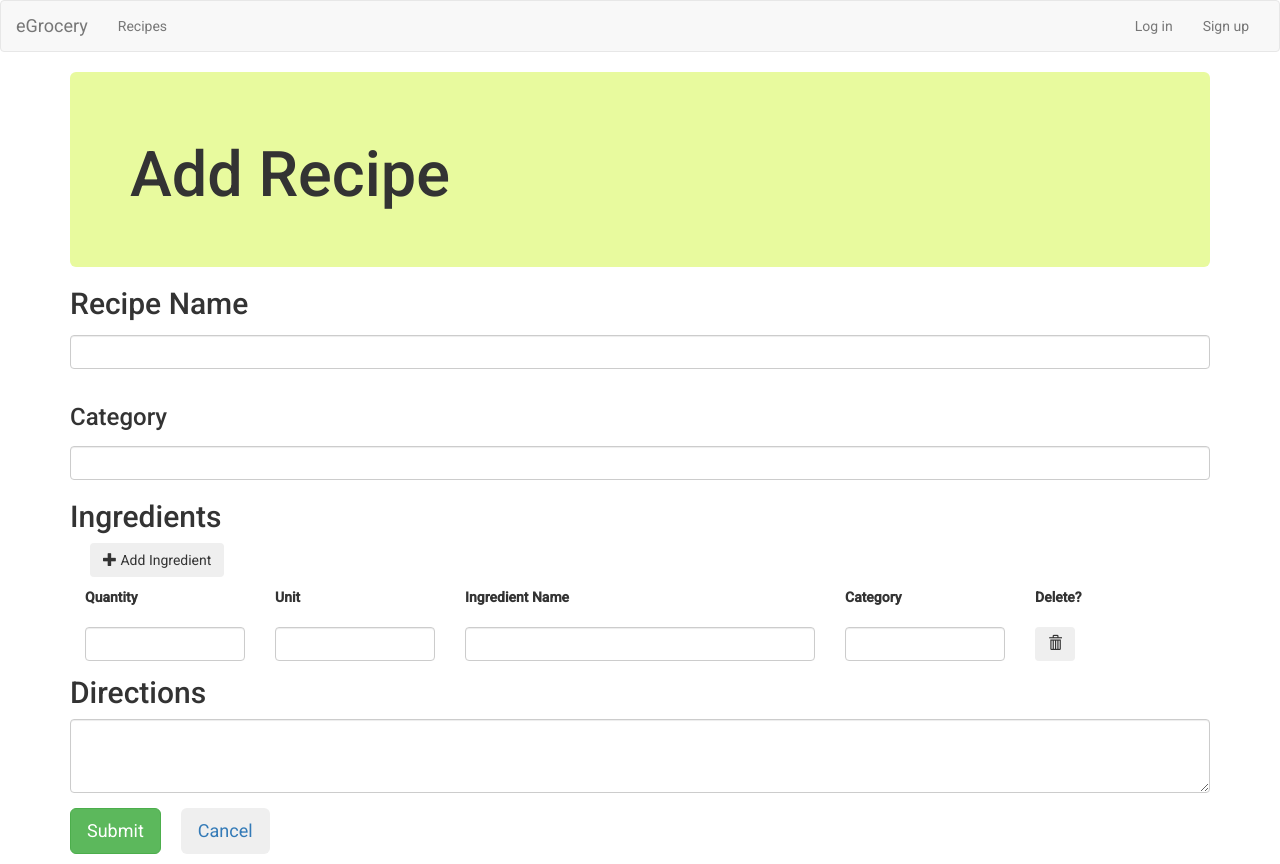
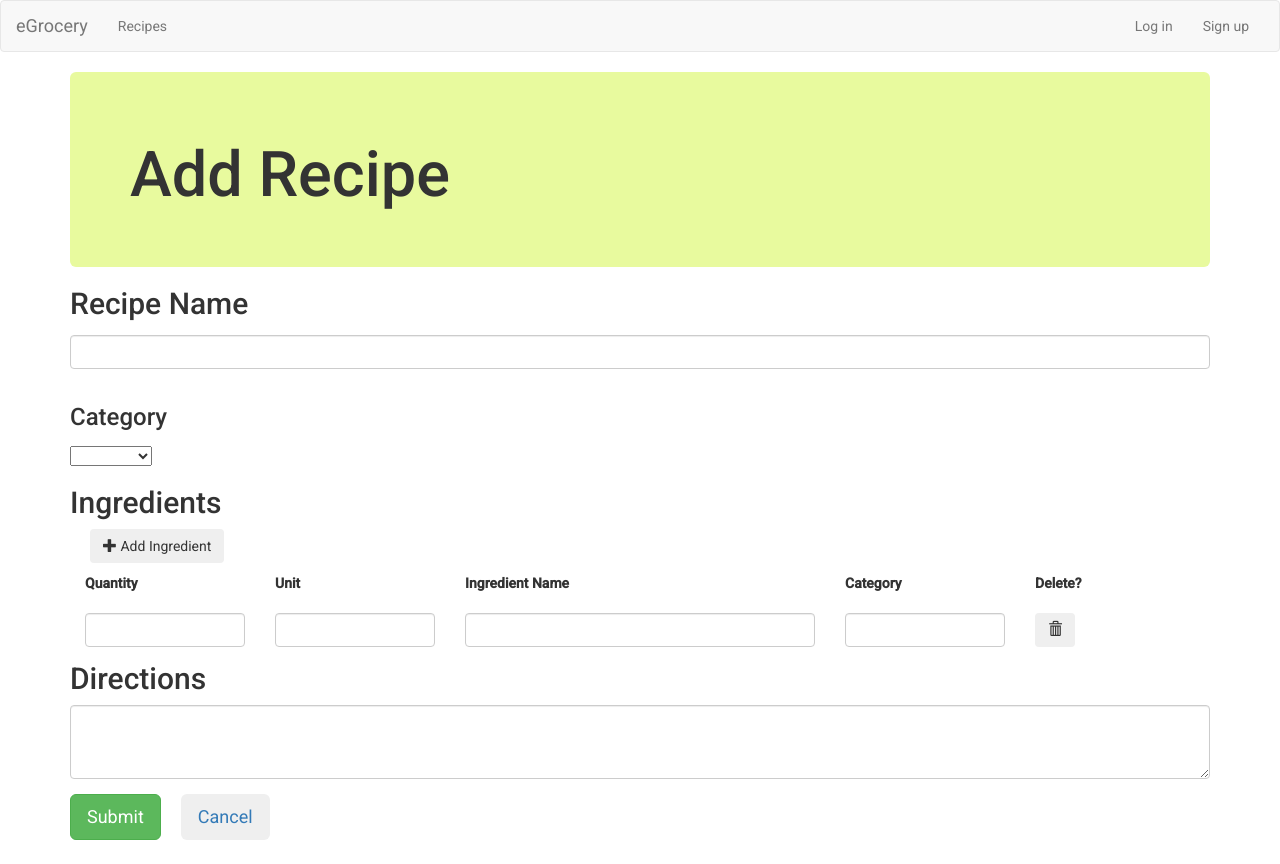
Before and after one commit to dayana-stroshine/eGrocery, an Angular app: page /recipe-add in a window 1280 px wide. Built offline with nearby package versions, Linux system fonts and the light colour scheme.

Commit message:
recipe add and edit form use selects for category

```diff
--- a/controllers/recipe.js
+++ b/controllers/recipe.js
@@ -13,8 +13,7 @@ exports.addRecipe = async (req, res, next) => {
   const recipe_name = req.body.recipeName;
   const category = req.body.recipeCategory;
   const instruction = req.body.directions;
-  // FIX ME: add in user id
-  const user_id = req.body.user_id ? req.body.user_id : 10;
+  const user_id = req.params.userId ? req.params.userId : null;
 
 
   try {
--- a/routes/api/recipe.js
+++ b/routes/api/recipe.js
@@ -8,7 +8,7 @@ const recipeController = require('../../controllers/recipe');
 
 // Create a recipe
 router.post(
-    '/addRecipe',
+    '/addRecipe/:userId',
     [
         // FIX ME add validators here for input before data is sent to the database
     ],
--- a/src/app/app.module.ts
+++ b/src/app/app.module.ts
@@ -2,6 +2,8 @@ import { BrowserModule } from '@angular/platform-browser';
 import { NgModule } from '@angular/core';
 import { HttpClientModule, HTTP_INTERCEPTORS  } from '@angular/common/http';
 import { ReactiveFormsModule } from '@angular/forms';
+import { MatSelectModule } from '@angular/material/select';
+import { MatFormFieldModule } from '@angular/material/form-field';
 
 import { AppComponent } from './app.component';
 import { BrowserAnimationsModule } from '@angular/platform-browser/animations';
@@ -41,7 +43,7 @@ import { AuthCompanionService } from './shared/services/auth-companion.service';
     HttpClientModule,
     BrowserAnimationsModule,
     AppRoutingModule,
-    ReactiveFormsModule
+    ReactiveFormsModule,
   ],
   providers: [
     {
--- a/src/app/recipes/recipe-item-add/recipe-item-add.component.html
+++ b/src/app/recipes/recipe-item-add/recipe-item-add.component.html
@@ -13,7 +13,12 @@
         <label for="inputRecipeCategory">
             <h3>Category</h3>
         </label>
-        <input type="text" class="form-control" id="inputRecipeCategory" formControlName="recipeCategory">
+        <select id="inputRecipeCategory" formControlName="recipeCategory" style="display:block">
+            <option value="breakfast">Breakfast</option>
+            <option value="lunch">Lunch</option>
+            <option value="dinner">Dinner</option>
+            <option value="dessert">Dessert</option>
+        </select>
     </div>
     <h2>Ingredients</h2>
     <button type="button" class="btn btn-secondary  button-mrgn" (click)="addIngredient();">
--- a/src/app/recipes/recipe-item-add/recipe-item-add.component.ts
+++ b/src/app/recipes/recipe-item-add/recipe-item-add.component.ts
@@ -5,7 +5,9 @@ import { IngredientHttpService } from '../../shared/services/ingredient.service'
 import { RecipeHttpService } from '../../shared/services/recipe.service'
 import { RecipeIngredientHttpService } from '../../shared/services/recipe-ingredients.service'
 import { Recipe } from '../../shared/models/recipe.model';
+import { User } from '../../shared/models/User';
 import { Router } from '@angular/router';
+import { AuthService } from 'src/app/shared/services/auth.service';
 
 @Component({
   selector: 'app-recipe-item-add',
@@ -17,6 +19,7 @@ export class RecipeItemAddComponent implements OnInit {
   newRecipe: Recipe;
   public recipeForm: FormGroup;
   public IngredientList: FormArray;
+  userId: Pick<User, "id">;
 
 
   get ingredientFormGroup() {
@@ -35,9 +38,12 @@ export class RecipeItemAddComponent implements OnInit {
     private recipeHttpService: RecipeHttpService,
     private ingredientHttpService: IngredientHttpService,
     private recipeIngredientHttpService: RecipeIngredientHttpService,
+    private authService: AuthService,
     private fb: FormBuilder) { }
 
   ngOnInit(): void {
+
+    this.userId = this.authService.userId;
     this.newRecipe = this.recipeHttpService.recipeSelected;
     // this.recipeForm = this.createFormGroup();
     this.recipeForm = this.fb.group({
@@ -74,7 +80,7 @@ export class RecipeItemAddComponent implements OnInit {
   // Helper function for submitting an ingredient
   submitIngredients(recipeId: number) {
     // Add Ingredients
-      let ingredientId:number;
+    let ingredientId: number;
 
     this.IngredientList.controls.forEach((element, index) => {
       this.ingredientHttpService.addIngredient(element.value).subscribe(result => {
@@ -85,10 +91,10 @@ export class RecipeItemAddComponent implements OnInit {
   }
 
   // Helper function for submitting to Recipes_Ingredients table that relates an ingredient to a recipe
-  submitRelation(recipeId: number, ingredientId: number){
+  submitRelation(recipeId: number, ingredientId: number) {
     const recipeIngredient = {
-      recipe_id : recipeId,
-      ingredient_id : ingredientId
+      recipe_id: recipeId,
+      ingredient_id: ingredientId
     }
     this.recipeIngredientHttpService.addRIRelation(recipeIngredient).subscribe(msg => console.log(msg));
     this.router.navigate(['/recipes']);
@@ -97,7 +103,7 @@ export class RecipeItemAddComponent implements OnInit {
   // Makes an Http call
   submit(): void {
     // addRecipe
-    this.recipeHttpService.addRecipe(this.recipeForm.value).subscribe(results => {
+    this.recipeHttpService.addRecipe(this.recipeForm.value,+this.userId).subscribe(results => {
       this.recipeId = results[0].insertId;
 
       this.submitIngredients(results[0].insertId);
--- a/src/app/recipes/recipe-item-edit/recipe-item-edit.component.html
+++ b/src/app/recipes/recipe-item-edit/recipe-item-edit.component.html
@@ -14,7 +14,12 @@
         <label for="inputRecipeCategory">
             <h3>Category</h3>
         </label>
-        <input type="text" class="form-control" id="inputRecipeCategory" formControlName="recipeCategory">
+        <select id="inputRecipeCategory" formControlName="recipeCategory" style="display:block">
+            <option value="breakfast">Breakfast</option>
+            <option value="lunch">Lunch</option>
+            <option value="dinner">Dinner</option>
+            <option value="dessert">Dessert</option>
+        </select>
     </div>
     <h2>Ingredients</h2>
     <button type="button" class="btn btn-secondary  button-mrgn" (click)="addIngredient();">
--- a/src/app/shared/services/recipe.service.ts
+++ b/src/app/shared/services/recipe.service.ts
@@ -24,8 +24,8 @@ export class RecipeHttpService {
     private errorHandlerService: ErrorHandlerService
   ) { }
 
-  addRecipe(recipe: Omit<Recipe, "id">): Observable<Recipe> {
-    return this.http.post<Recipe>(`${this.url}/addRecipe`, recipe, this.httpOptions)
+  addRecipe(recipe: Omit<Recipe, "id">, userId: number): Observable<Recipe> {
+    return this.http.post<Recipe>(`${this.url}/addRecipe/${userId}`, recipe, this.httpOptions)
       .pipe(
         first(),
         catchError(this.errorHandlerService.handleError<Recipe>('addRecipe'))
```
Lines whose indentation alone changed are shown as unchanged.
